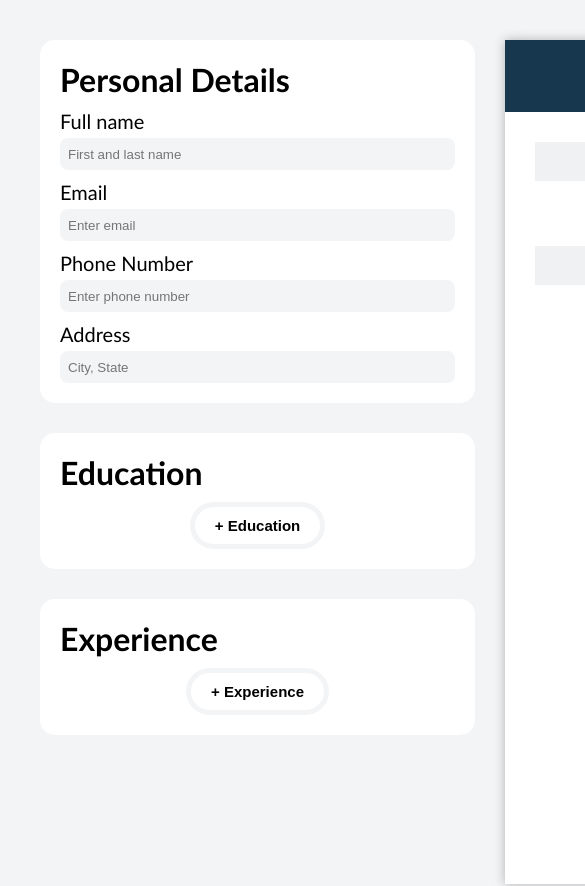
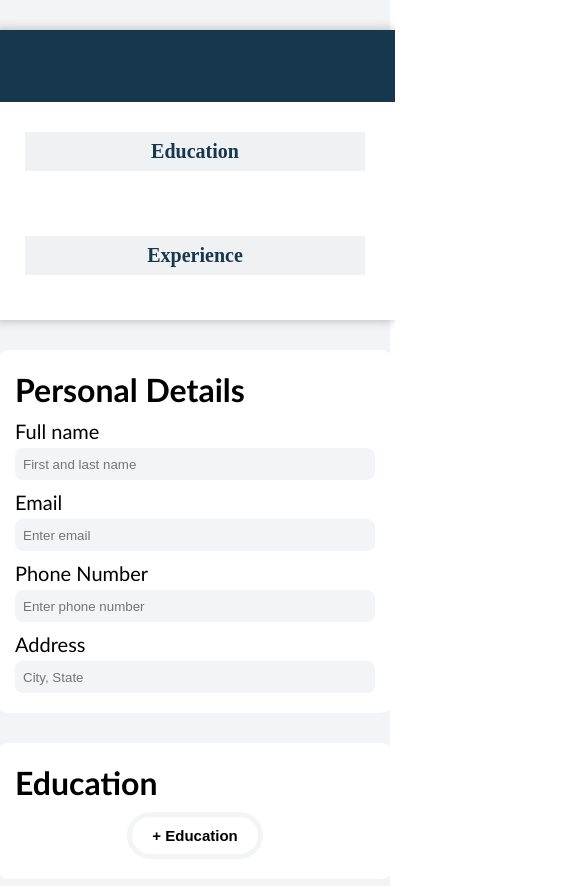
Before and after one commit to KaitoNishikawa/cv-application, a React (Vite) app: page / in a window 390 px wide. Shown: the top 886 px of the page, 585 px wide, since content can reach past the window. Built offline with nearby package versions, Linux system fonts and the light colour scheme.

Commit message:
made it responsive

```diff
--- a/src/components/renderEducationItems.jsx
+++ b/src/components/renderEducationItems.jsx
@@ -1,8 +1,14 @@
 export default function EducationItem({details, handleChange, handleMouseOverWrapper, handleMouseOverX, handleXButton}){
     const list = details
+    let isPhone = window.innerWidth < 500
     const listItems = list.map((item) =>
         <div key={item.id} className="items-wrapper" onMouseEnter={(e) => handleMouseOverWrapper(e, 'enter')} onMouseOut={(e) => handleMouseOverWrapper(e, 'out')}>
-            <button className="items-x" style={{visibility: 'hidden'}} onMouseEnter={(e) => handleMouseOverX(e, 'enter')} onMouseOut={(e) => handleMouseOverX(e, 'out')} onClick={(e) => handleXButton(e, 'ed')}>x</button>
+            {isPhone ? (
+                <button className="items-x" style={{visibility: 'visible'}} onMouseEnter={(e) => handleMouseOverX(e, 'enter')} onMouseOut={(e) => handleMouseOverX(e, 'out')} onClick={(e) => handleXButton(e, 'ed')}>x</button>
+            ) : (
+                <button className="items-x" style={{visibility: 'hidden'}} onMouseEnter={(e) => handleMouseOverX(e, 'enter')} onMouseOut={(e) => handleMouseOverX(e, 'out')} onClick={(e) => handleXButton(e, 'ed')}>x</button>
+            )}
+
             <div className="items" key={item.id} onClick={handleChange()}>
                 <div className="item-names" id={item.id}>{item.school}</div>
             </div>
--- a/src/components/renderExperienceItems.jsx
+++ b/src/components/renderExperienceItems.jsx
@@ -1,8 +1,14 @@
 export default function ExperienceItem({details, handleChange, handleMouseOverWrapper, handleMouseOverX, handleXButton}){
     const list = details
+    let isPhone = window.innerWidth < 500
     const listItems = list.map((item) =>
         <div key={item.id} className="items-wrapper" onMouseEnter={(e) => handleMouseOverWrapper(e, 'enter')} onMouseOut={(e) => handleMouseOverWrapper(e, 'out')}>
-            <button className="items-x" style={{visibility: 'hidden'}} onMouseEnter={(e) => handleMouseOverX(e, 'enter')} onMouseOut={(e) => handleMouseOverX(e, 'out')} onClick={(e) => handleXButton(e, 'ex')}>x</button>
+            {isPhone ? (
+                <button className="items-x" style={{visibility: 'visible'}} onMouseEnter={(e) => handleMouseOverX(e, 'enter')} onMouseOut={(e) => handleMouseOverX(e, 'out')} onClick={(e) => handleXButton(e, 'ex')}>x</button>
+            ) : (
+                <button className="items-x" style={{visibility: 'hidden'}} onMouseEnter={(e) => handleMouseOverX(e, 'enter')} onMouseOut={(e) => handleMouseOverX(e, 'out')} onClick={(e) => handleXButton(e, 'ex')}>x</button>
+            )}
+
             <div className="items" key={item.id} onClick={handleChange()}>
                 <div className="item-names" id={item.id}>{item.companyName}</div>
             </div>
--- a/src/styles/App.css
+++ b/src/styles/App.css
@@ -8,6 +8,14 @@
   display: flex;
   gap: 30px;
   min-height: 100vh;
-  min-width: 900px;
+  /* min-width: 900px; */
   background-color: #f3f4f6;
 }
+
+@media (max-width: 600px){
+  .main{
+    flex-direction: column-reverse;
+    align-items: center;
+    padding: 30px 0 30px 0;
+  }
+}
--- a/src/styles/main-left.css
+++ b/src/styles/main-left.css
@@ -1,5 +1,6 @@
 .main-left{
     width: 50%;
+    min-width: 400px;
     font-family:'Gill Sans', 'Gill Sans MT', Calibri, 'Trebuchet MS', sans-serif;
     display: flex;
     flex-direction: column;
--- a/src/styles/main-right.css
+++ b/src/styles/main-right.css
@@ -1,5 +1,6 @@
 .main-right{
     width: 50%;
+    min-width: 400px;
     display: flex;
     flex-direction: column;
     box-shadow: 0 0 10px rgb(177, 177, 177);
@@ -80,3 +81,10 @@
 .experience-main-right-company{
     font-weight: 600;
 }
+
+/* @media (max-width: 900px){
+    .main-right{
+        flex-grow: 2;
+        min-width: 50%;
+    }
+} */
```
